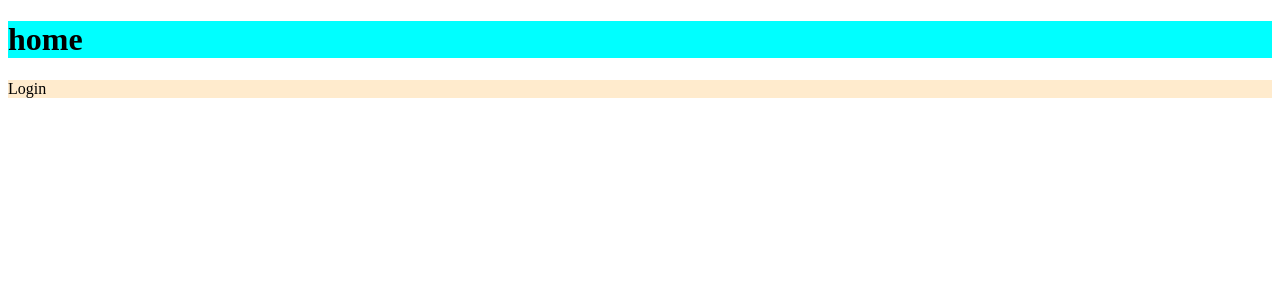
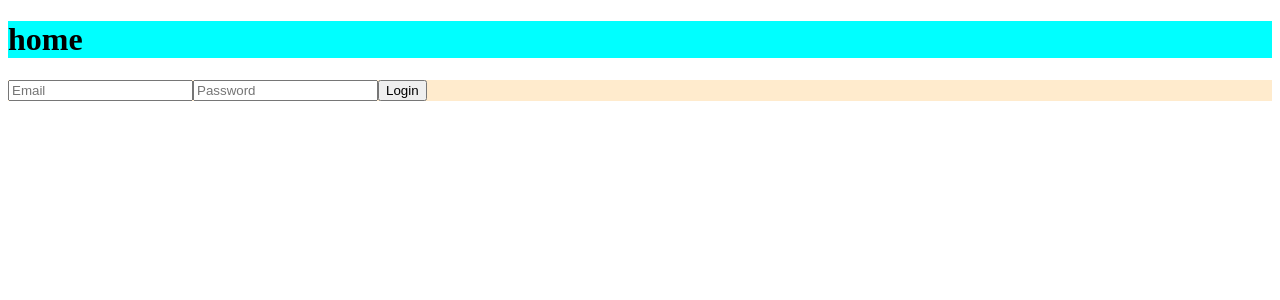
Before and after one commit to hasanalsahter/crmsystem_final, a React (Create React App) app in the folder crmsystem/: page / in a window 1280 px wide. Shown: the top 300 px of the page. Built offline with nearby package versions, Linux system fonts and the light colour scheme.

Commit message:
login form

```diff
--- a/crmsystem/src/pages/login/Login.jsx
+++ b/crmsystem/src/pages/login/Login.jsx
@@ -2,6 +2,15 @@
 
 export default function Login() {
   return (
-    <div className="login">Login</div>
+
+    <div className="login">
+      <form>
+      <input type="email" placeholder="Email" />
+      <input type="password" placeholder="Password" />
+      <button type="submit">Login</button>
+
+      </form>
+
+    </div>
   )
 }
```
